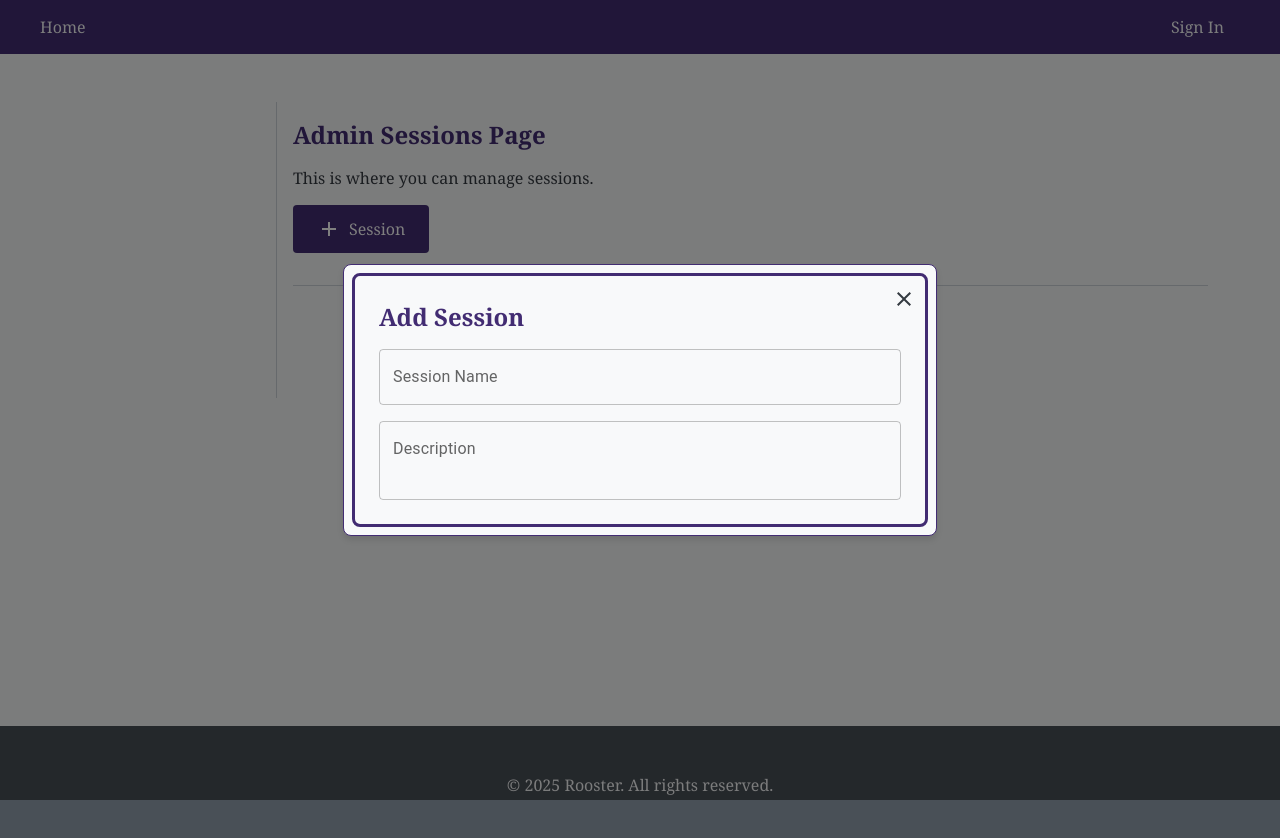
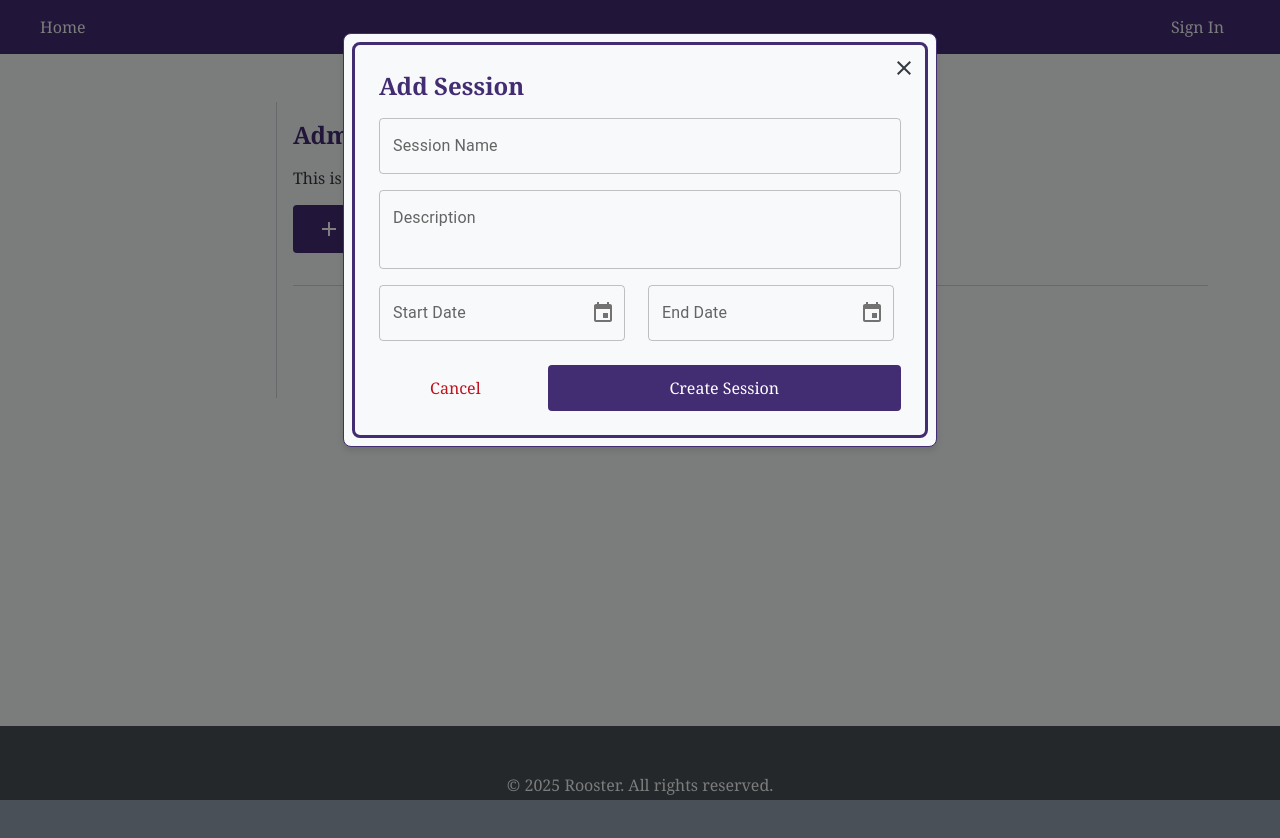
Before and after one commit to Sun-Mountain/rooster, a Next.js app: page /admin/sessions in a window 1280 px wide. Both pictures are taken after a click on the button "Session". Shown: the top 838 px of the page. Built offline with nearby package versions, Linux system fonts and the light colour scheme; no server answers.

Commit message:
session form

```diff
--- a/package.json
+++ b/package.json
@@ -15,10 +15,12 @@
     "@emotion/styled": "^11.14.1",
     "@mui/icons-material": "^7.3.5",
     "@mui/material": "^7.3.5",
+    "@mui/x-date-pickers": "^8.18.0",
     "@next-auth/prisma-adapter": "^1.0.7",
     "@prisma/client": "^6.19.0",
     "@prisma/extension-accelerate": "^2.0.2",
     "bcrypt": "^6.0.0",
+    "dayjs": "^1.11.19",
     "dotenv": "^17.2.3",
     "next": "16.0.1",
     "next-auth": "^4.24.13",
--- /dev/null
+++ b/src/components/_ui/DatePicker.tsx
@@ -0,0 +1,27 @@
+'use client';
+
+import { useState } from "react";
+import LocalizationProvider from "@/components/providers/Localizer";
+import { DatePicker as DatePickerUI} from '@mui/x-date-pickers/DatePicker';
+import dayjs, { Dayjs } from 'dayjs';
+
+interface DatePickerProps {
+  label: string;
+  name: string;
+  initialDate?: Date;
+}
+export const DatePicker = ({ label, name, initialDate }: DatePickerProps) => {
+  const [selectedDate, setSelectedDate] = useState<Dayjs | null>(initialDate ? dayjs(initialDate) : null);
+
+  const handleDateChange = (date: Dayjs | null) => {
+    setSelectedDate(date);
+  };
+
+  return (
+    <LocalizationProvider>
+      <div className="text-field-container">
+        <DatePickerUI label={label} name={name} value={selectedDate} onChange={handleDateChange} />
+      </div>
+    </LocalizationProvider>
+  );
+}
--- a/src/components/forms/Session.tsx
+++ b/src/components/forms/Session.tsx
@@ -1,6 +1,10 @@
+'use client';
+
 import { Add as AddIcon } from "@mui/icons-material";
 import { Modal } from "../_ui/Modal";
+import { Button } from "../_ui/Button";
 import { TextField } from "../_ui/TextField";
+import { DatePicker } from "../_ui/DatePicker";
 
 export const SessionForm = () => {
   return (
@@ -15,6 +19,14 @@ export const SessionForm = () => {
           <form>
             <TextField label="Session Name" name="title" />
             <TextField label="Description" name="description" multiline rows={2} />
+            <div className="flex-fields-container">
+              <DatePicker label="Start Date" name="startDate" />
+              <DatePicker label="End Date" name="endDate" />
+            </div>
+            <div className="two-thirds-group reverse">
+              <Button ariaLabel="Update Account" type="submit">Create Session</Button>
+              <Button ariaLabel="Cancel Changes" className="text-style-btn danger" type="button">Cancel</Button>
+            </div>
           </form>
         </div>
       </Modal>
--- /dev/null
+++ b/src/components/providers/Localizer.tsx
@@ -0,0 +1,16 @@
+'use client';
+
+import { AdapterDayjs } from '@mui/x-date-pickers/AdapterDayjs';
+import { LocalizationProvider as LP } from '@mui/x-date-pickers/LocalizationProvider';
+
+import { FC, ReactNode } from "react";
+
+const LocalizationProvider: FC<{ children: ReactNode }> = ({ children }) => {
+  return (
+    <LP dateAdapter={AdapterDayjs}>
+      {children}
+    </LP>
+  );
+};
+
+export default LocalizationProvider;
--- a/src/styles/components/modal.scss
+++ b/src/styles/components/modal.scss
@@ -10,7 +10,7 @@
   padding: 0.5rem;
 
   position: fixed;
-  top: 50%;
+  top: 30%;
   left: 50%;
   transform: translate(-50%, -50%);
 
@@ -38,3 +38,10 @@
     }
   }
 }
+
+@media screen and (max-width: $sm) {
+  .modal-container {
+    min-width: 400px;
+    max-width: none;
+  }
+}
--- a/src/styles/global.scss
+++ b/src/styles/global.scss
@@ -13,7 +13,7 @@ body {
   background-color: $bg-color-light;
   color: $text-color-light;
   margin: 0;
-  padding: 0;
+  padding: 0 !important;
   box-sizing: border-box;
 }
 
```
Also changed, not shown: 1 other file (tests, documents, lock files or other folders).
